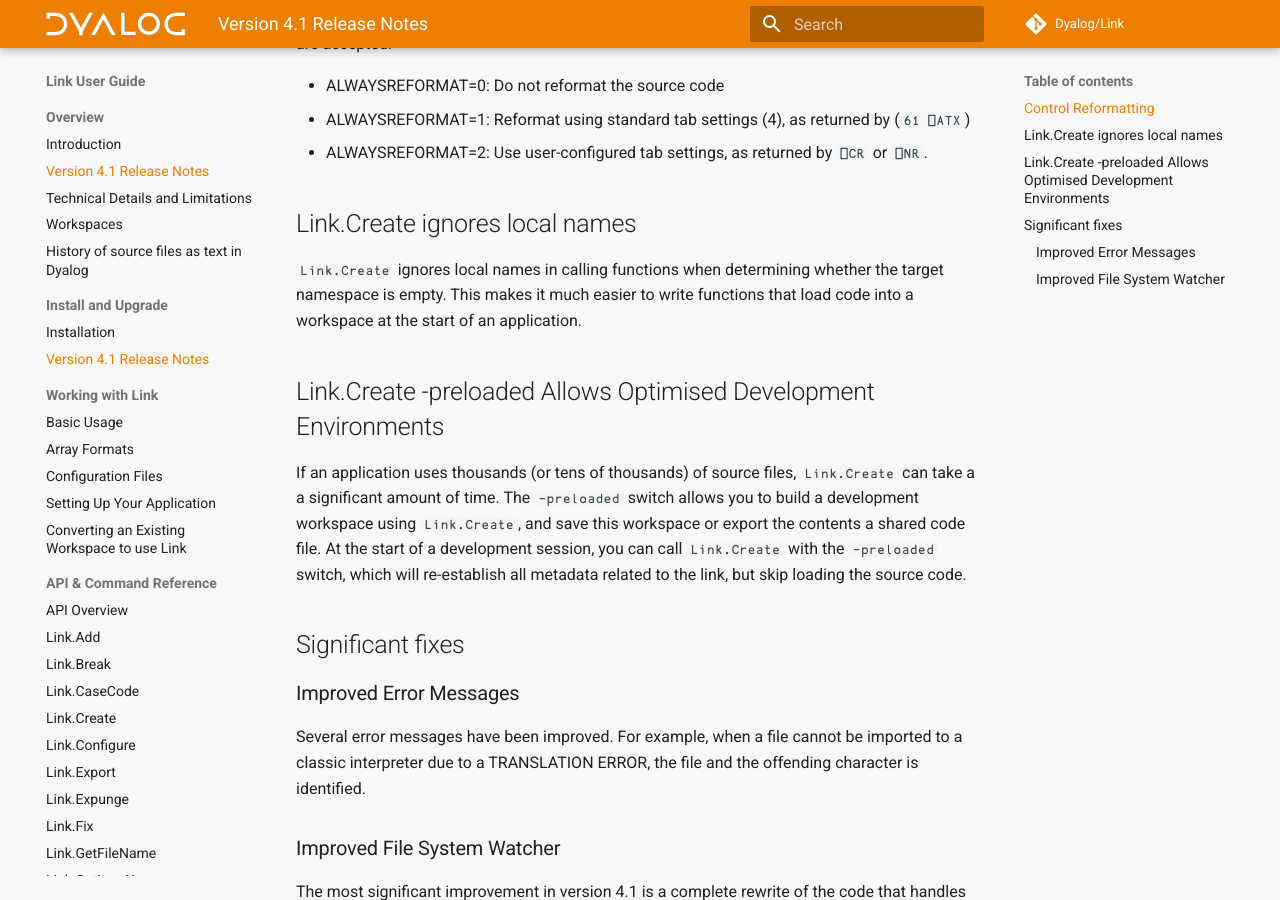
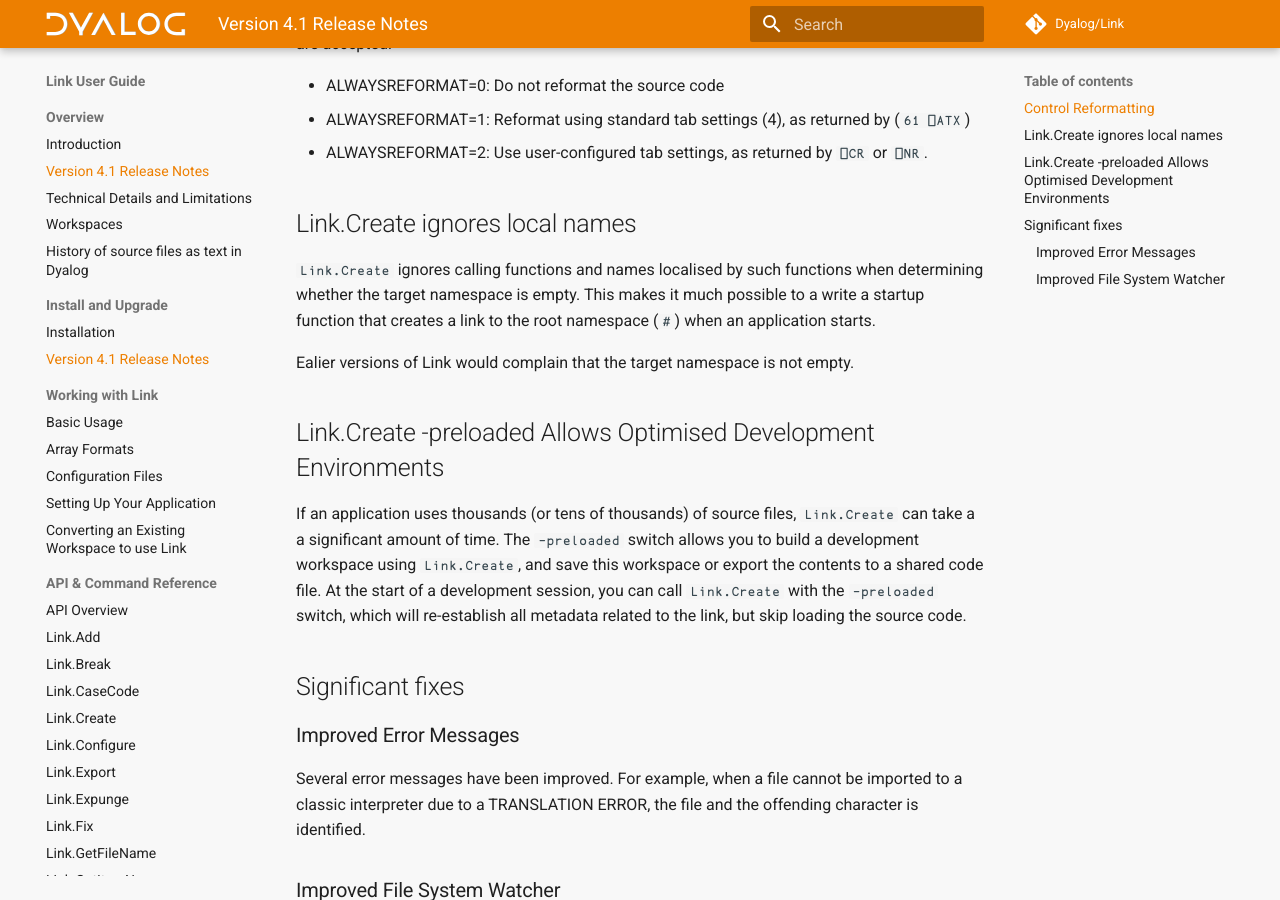
Before and after one commit to Dyalog/link, an MkDocs documentation site: the page built from docs/ReleaseNotes41.md, in a window 1280 px wide and 900 px high, scrolled down 460 px. Built offline with MkDocs 1.6.1 and Material for MkDocs 9.7.7, drawn with Linux system fonts in a browser that asks for light colours; comment, search, counter and statistics services are not loaded; the version menu is left out.

Commit message:
Clarify why ignoring local names on Create is important

```diff
--- a/docs/ReleaseNotes41.md
+++ b/docs/ReleaseNotes41.md
@@ -21,15 +21,17 @@
 
 ## Link.Create ignores local names
 
-`Link.Create` ignores local names in calling functions when determining whether the target namespace
-is empty. This makes it much easier to write functions that load code into a workspace at the
-start of an application.
+`Link.Create` ignores calling functions and names localised by such functions when determining whether the target namespace is empty.
+This makes it much possible to a write a startup function that creates a link to the root namespace (`#`) when an application starts.
+
+Ealier versions of Link would complain that the target namespace
+is not empty.
 
 ## Link.Create -preloaded Allows Optimised Development Environments
 
 If an application uses thousands (or tens of thousands) of source files, `Link.Create` can take a
 a significant amount of time. The `-preloaded` switch allows you to build a development workspace
-using `Link.Create`, and save this workspace or export the contents a shared code file. At the start
+using `Link.Create`, and save this workspace or export the contents to a shared code file. At the start
 of a development session, you can call `Link.Create` with the `-preloaded` switch, which will
 re-establish all metadata related to the link, but skip loading the source code.
 
```
